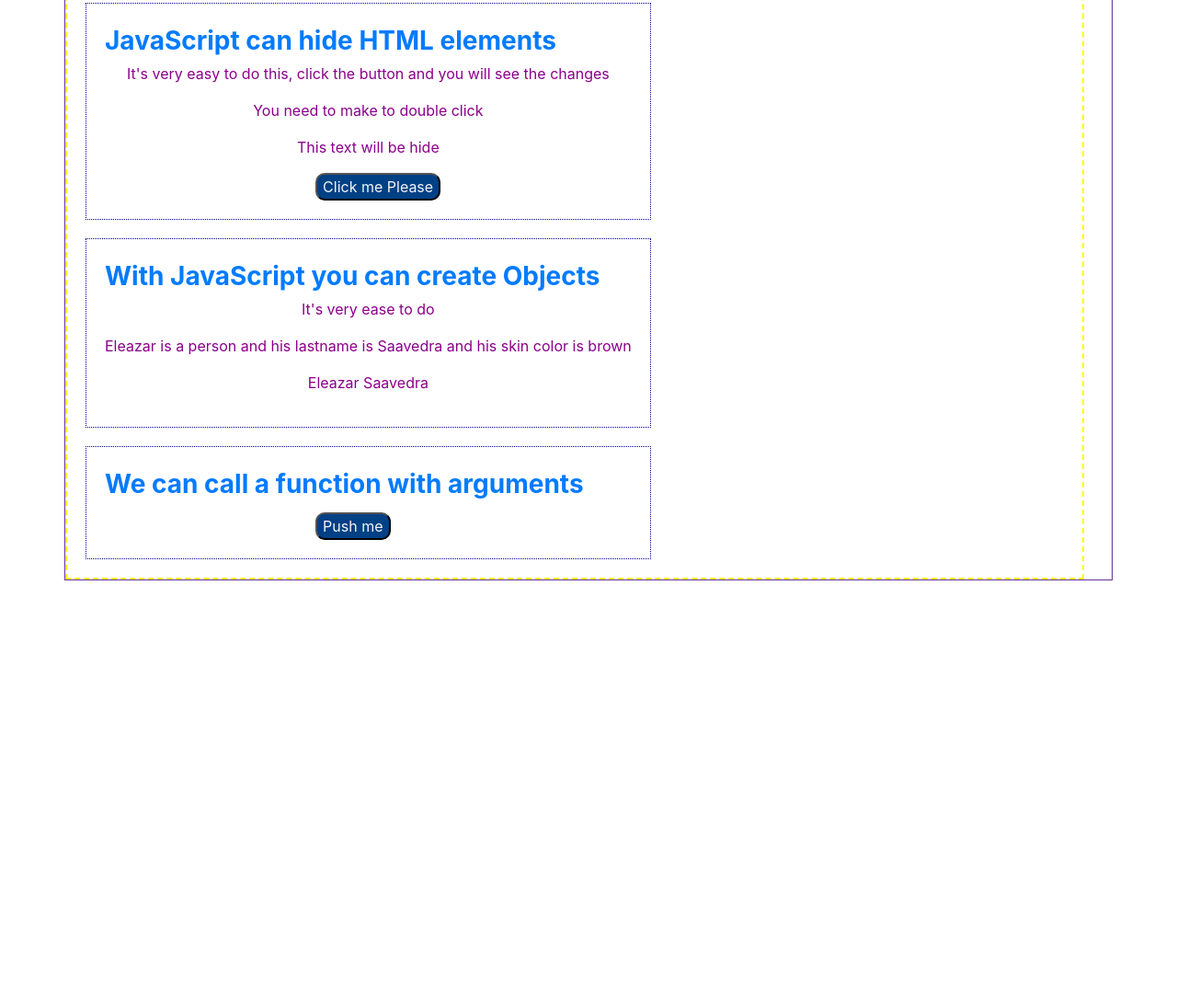
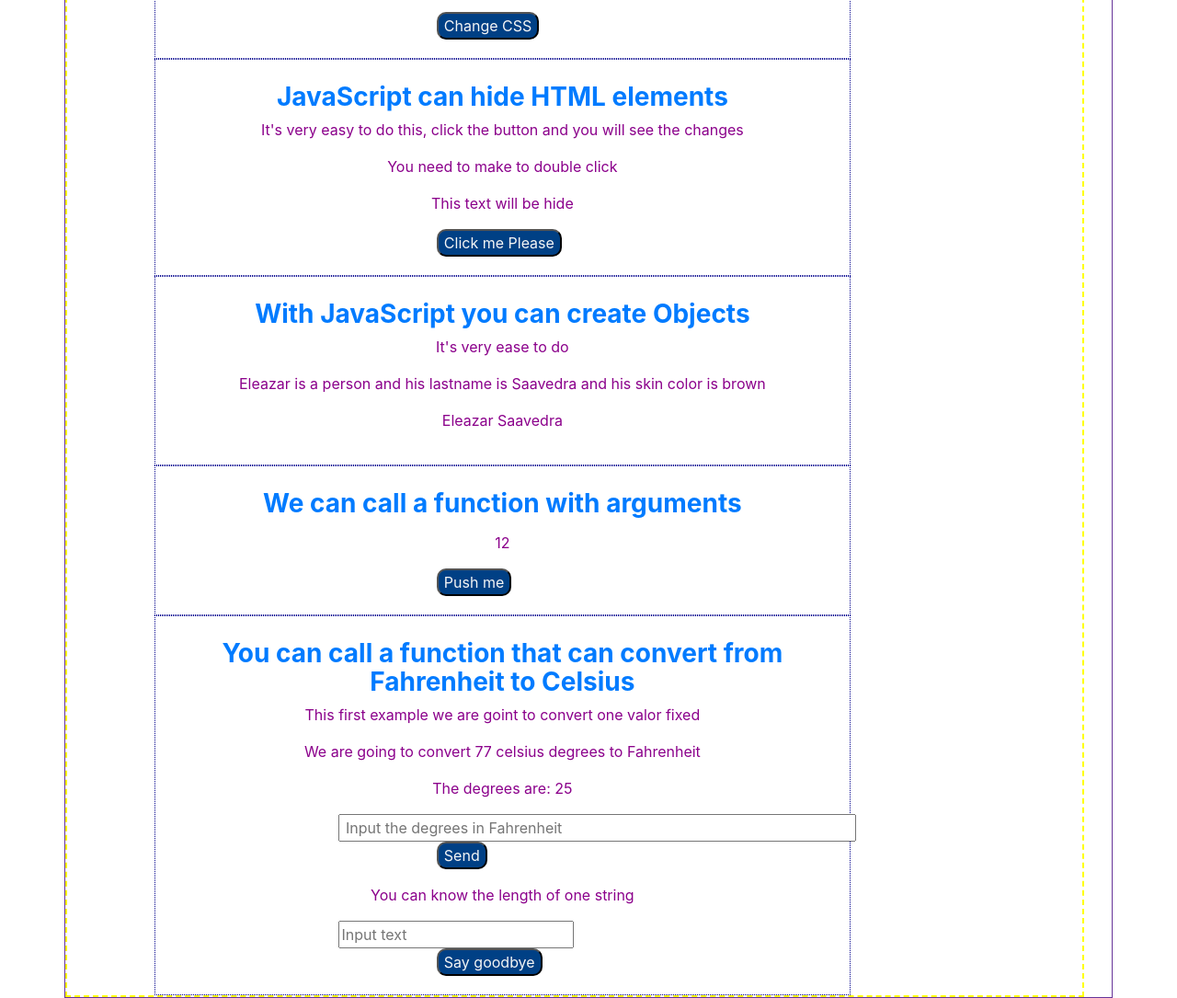
Before and after one commit to esaavedra89/practicajs, a plain HTML site: page practica2.html in a window 1280 px wide. Shown: the part 706-1791 px from the top of the page at 92% size. Before the commit the page ends 1337 px from the top, so only its background shows below. Drawn offline with Linux system fonts and the light colour scheme.

Commit message:
Practicas de javaScript

```diff
--- a/js/practica2.js
+++ b/js/practica2.js
@@ -18,7 +18,7 @@ function change() {
 }
 //cambiar imagenes dentro del html
 //es necesario dejar la variable img como variable pivada, de otra manera no funciona
-/*function turnOn(){
+function turnOn(){
     var img = document.getElementById("myImg");
     img.src='img/turn-on.jpg';
 }
@@ -27,18 +27,6 @@ function turnOff() {
     var img = document.getElementById("myImg");
     img.src ='img/turnoff.jpg';
 }
-*/
-function turnOn(){
-    var img = document.getElementById("myImg");
-    if(img.src=='img/turnoff.jpg' ||img.style.width=='100px'){
-        img.src='img/turn-on.jpg';
-    }else{
-        img.src='img/turnoff.jpg';
-    }
-
-}
-
-
 
 //change CSS styles
 function changeCSS() {
@@ -46,11 +34,9 @@ function changeCSS() {
     var box_2 = document.getElementById("div-2");
     var box_3 = document.getElementById("div-3");
 
-
             box_1.className = "box1";
             box_2.className = "box2";
             box_3.className = "box3";
-
 }
 //hide elements
 function hideElements() {
@@ -87,4 +73,30 @@ function myFunction(name, job) {
     }
 }
 
+var reto = document.getElementById("return");
+function retornar(a, b) {
+    return a * b;
+}
+
+var transform = document.getElementById("temperature");
+function transf(f) {
+    return (5/9)*(f-32);
+}
+//here we transform a value in Fahrenheit degrees through an input
+function inputTemp() {
+    var show = document.getElementById("showTemp");
+    var input= document.getElementById("temp").value;
+    var div = (5/9), rest = (input-32), ope = div * rest;
+    show.innerHTML = ope;
+}
+
+//here we are going to know the length of a string chain
+function stringChain() {
+    var chain = document.getElementById("size").value;
+    var tama = document.getElementById("length");
+    document.getElementById("hide1").style.display = "block";
+    tama.innerHTML = chain.length;
+}
+    transform.innerHTML = transf(77);
+    reto.innerHTML = retornar(4, 3);
     window.onload = insert;
--- a/practica2.html
+++ b/practica2.html
@@ -4,16 +4,20 @@
     <meta charset="UTF-8">
     <title>Practica 2</title>
     <link rel="stylesheet" href="css/bootstrap.min.css">
-    <script type="text/javascript" src="js/practica2.js"></script>
+
     <style>
+        .container-fluid{background-color: floralwhite;}
         .change-content{
             padding: 20px;
-            margin: 20px;
+            /*margin: 20px;*/
             border: 1px dotted darkblue;
+            width: 80%; /* or anything other than auto */
+            margin-left: auto;
+            margin-right: auto;
         }
         .container{border: 1px solid rebeccapurple;width: 100%;}
         .row{border: 2px dashed yellow;width:100%;}
-        h1, h2, h3, h4, h5, h6{color: #007bff;font-weight: bold}
+        h1, h2, h3, h4, h5, h6{color: #007bff;font-weight: bold; text-align: center;}
         p{color: darkmagenta; text-align: center}
         .button{
             color: whitesmoke;
@@ -30,9 +34,16 @@
         .box1{background-color:#f8f9fa;padding:20px;margin-left:50%;}
         .box2{background-color:#d1ecf1;padding:20px;margin-left:50%;}
         .box3{background-color:darkturquoise;padding:20px;margin-left:50%;}
+        input{margin-left:25%;}
+        #hide1{display: none;}
+
     </style>
 </head>
 <body>
+<div class="container-fluid">
+    <h1>This practice is only to make focusing in JavaScript, not in CSS or HTML</h1>
+    <p class="text-secondary">I know that this shit see really really dirty</p>
+</div>
 <div class="container">
     <div class="row">
         <div class="operations">
@@ -70,10 +81,30 @@
             <div class="change-content" id="div-6">
                 <h3>We can call a function with arguments</h3>
                 <p id="twoArguments"></p>
+                <p id="return">This operations return: </p>
                 <button class="button" onclick="myFunction('Harry Potter', 'Wizard')">Push me</button>
             </div>
+            <div class="change-content" id="div-7">
+                <h3>You can call a function that can convert from Fahrenheit to Celsius</h3>
+                <p>This first example we are goint to convert one valor fixed</p>
+                <p>We are going to convert 77 celsius degrees to Fahrenheit </p>
+                <p>The degrees are: <span id="temperature"> Fahrenheit</span></p>
+                <form>
+                    <input id="temp" type="text" value="" placeholder=" Input the degrees in Fahrenheit" size="50">
+                    <button class="button" onclick="inputTemp()">Send</button>
+                    <p id="showTemp"></p>
+                </form>
+                <p>You can know the length of one string</p>
+                <form>
+                    <input id="size" type="text" value="" placeholder="Input text">
+                    <button class="button" onclick="stringChain()">Say goodbye</button>
+                    <p id="hide1">The chain of string hace a length of: <span id="length"></span></p>
+                </form>
+            </div>
+
         </div>
     </div>
 </div>
+<script type="text/javascript" src="js/practica2.js"></script>
 </body>
 </html>
```
